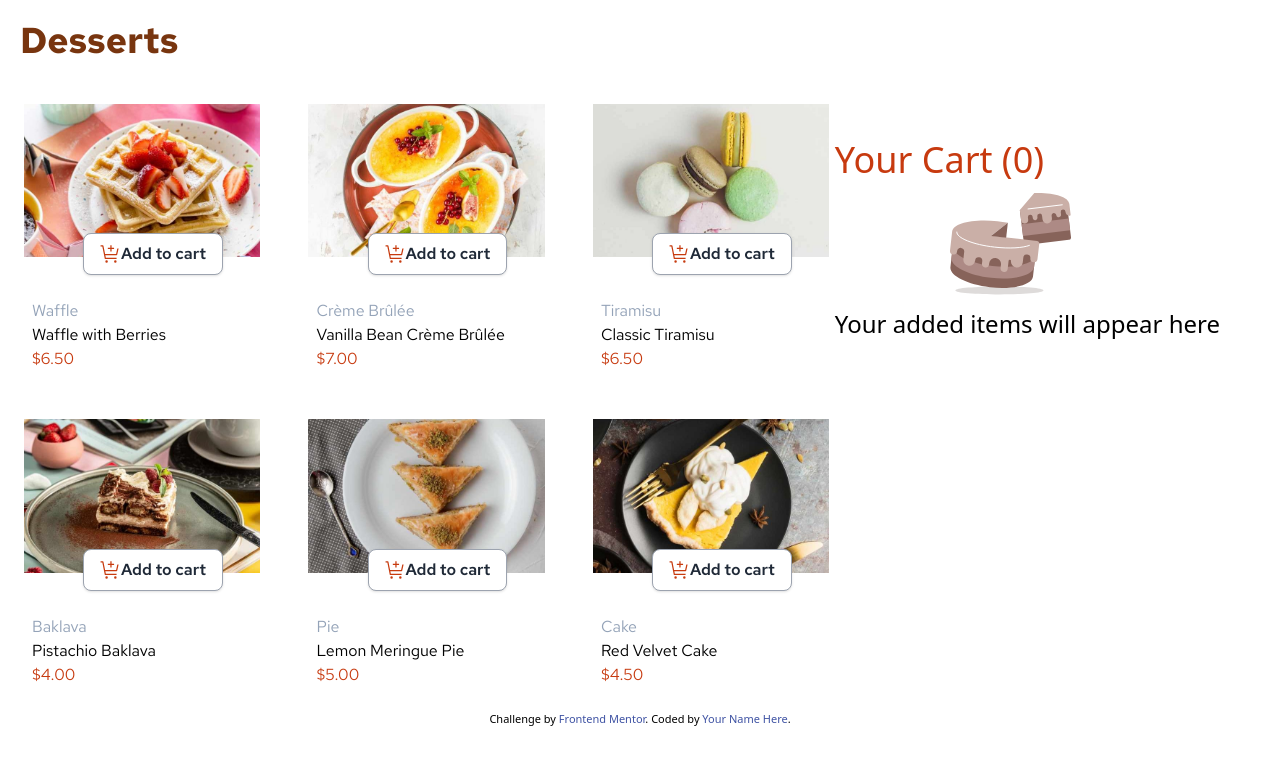
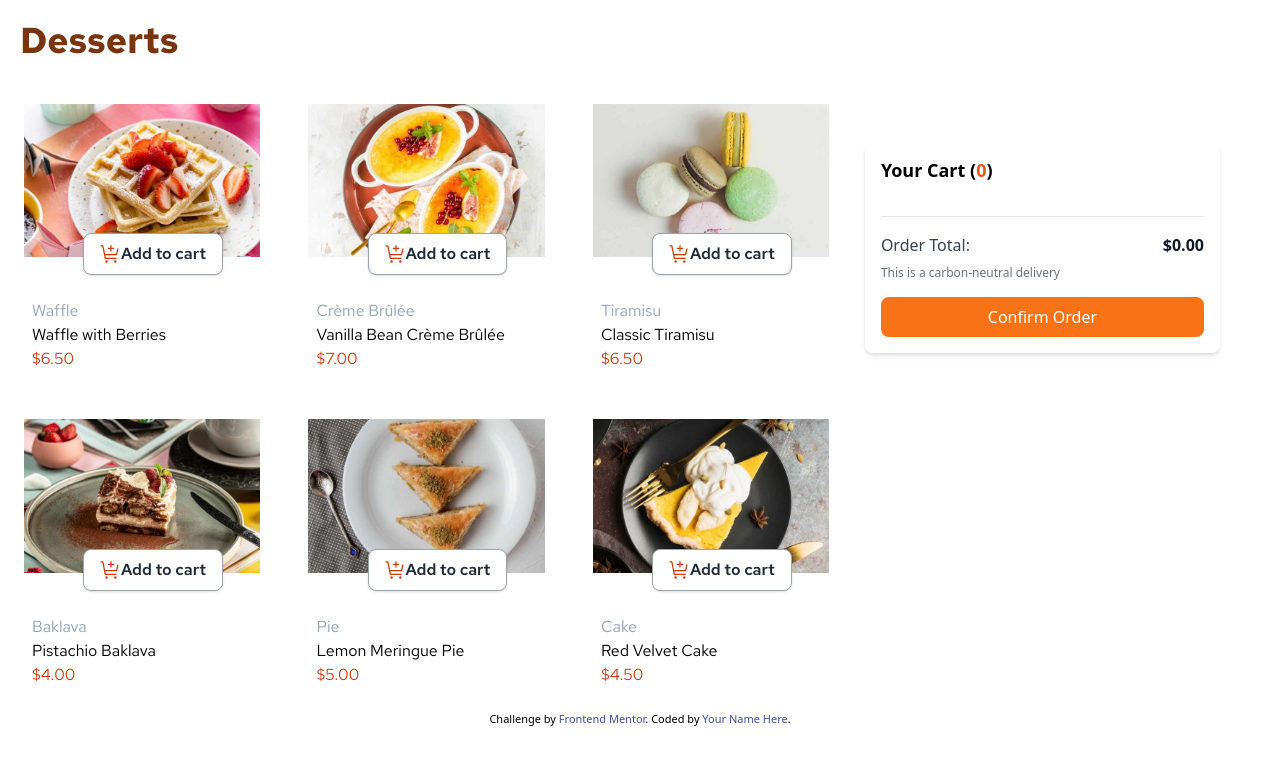
Before and after one commit to NITHIN1820/Web-development, a website built with Vite: page product-list-with-cart-main/index.html in a window 1280 px wide. Built offline with nearby package versions, Linux system fonts and the light colour scheme.

Commit message:
changed a feature

```diff
--- a/product-list-with-cart-main/index.html
+++ b/product-list-with-cart-main/index.html
@@ -262,11 +262,48 @@
   <div class="part2 md:absolute md:right-0 top-20 m-5 ">
     <div class="box bg-rose-100border rounded-md p-10">
 
+
+
+      <div class="hidden">
     <div class="quantity text-4xl text-red">Your Cart (0)</div>
     <div class="image pl-28">
       <img src="assets/images/illustration-empty-cart.svg" alt="" srcset="">
     </div>
-    <div class="des text-2xl">Your added items will appear here</div>
+    <div class="des text-2xl">Your added items will appear here</div></div>
+
+    <div class="block md:mr-36  w-full">
+      <div id="cart" class="bg-white p-4 rounded-lg shadow-md max-w-sm">
+        <h3 class="text-lg font-semibold mb-4">
+          Your Cart (<span id="cart-count" class="text-orange-600">0</span>)
+        </h3>
+        <div id="cart-items" class="space-y-3 max-h-64 overflow-y-auto">
+          <!-- Cart items will be dynamically inserted here -->
+        </div>
+         <div class="mt-4 border-t pt-4">
+          <div class="flex justify-between items-center mb-2">
+            <span class="font-medium text-gray-700">Order Total:</span>
+            <span class="font-bold text-gray-900">$<span id="order-total">0.00</span></span>
+          </div>
+          <p class="text-xs text-gray-500 mb-4">
+            This is a <span class="font-medium text-green-600">carbon-neutral delivery</span>
+          </p>
+          <button
+            id="confirm-order"
+            class="w-full bg-orange-500 text-white py-2 px-4 rounded-lg hover:bg-orange-600 focus:outline-none focus:ring-2 focus:ring-orange-400 focus:ring-offset-2"
+          >
+            Confirm Order
+          </button>
+        </div>
+      </div>
+
+
+
+
+
+
+
+
+    </div>
   </div>
   </div>
   </div>
```
Also changed, not shown: product-list-with-cart-main/script.js (line endings or trailing spaces).
